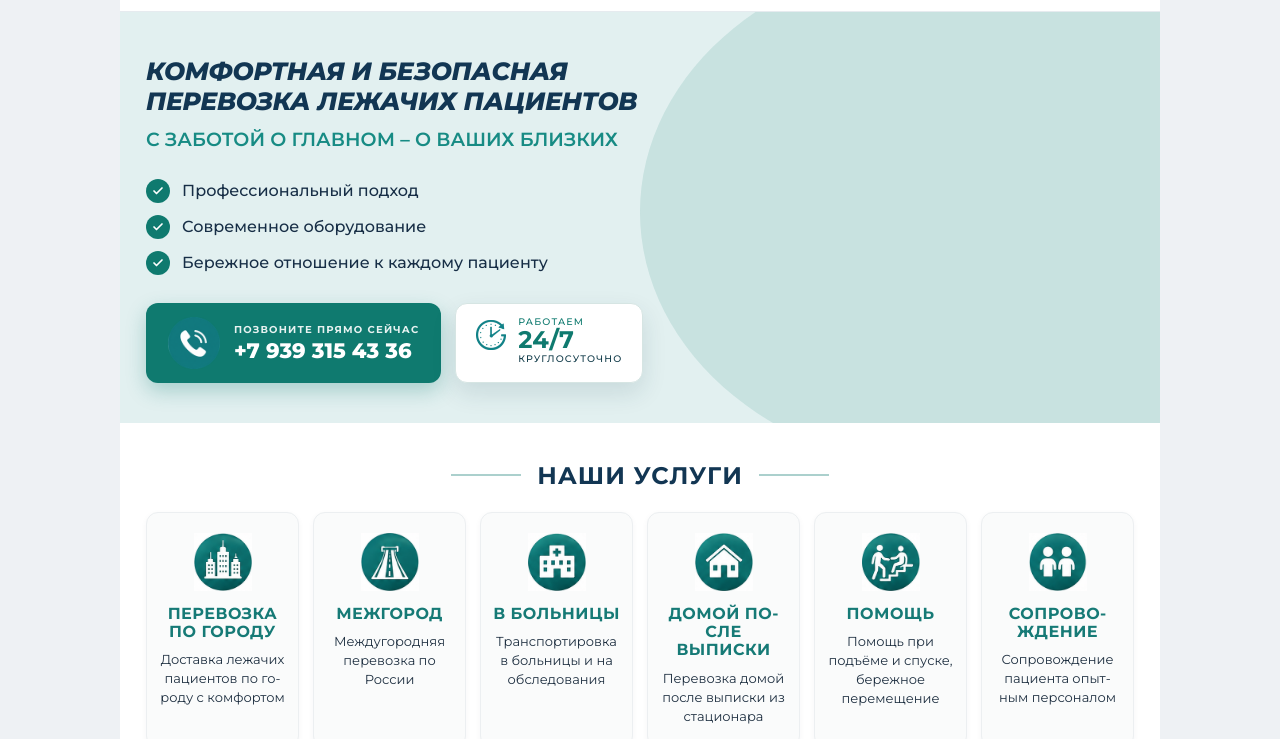
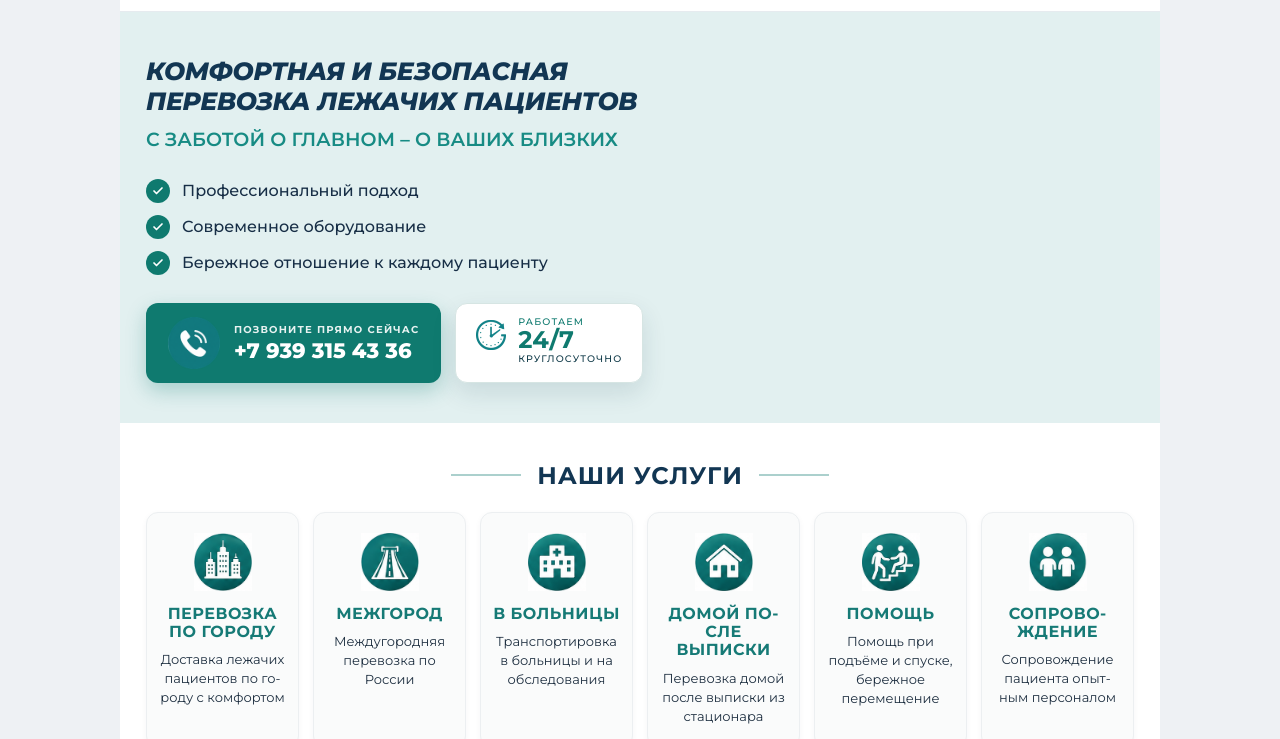
Before and after one commit to mihailburmasov/Ayrat_Services, a plain HTML site: page index.html in a window 1280 px wide. Shown: the part 69-808 px from the top of the page. Drawn offline with Linux system fonts and the light colour scheme.

Commit message:
Remove hero-arc decoration, background now fully uniform
It was a 12%-opacity teal circle meant to sit behind the (now-removed)
photo; without the photo it showed up as a visible color difference
on the right side of the hero section.

```diff
--- a/css/style.css
+++ b/css/style.css
@@ -175,14 +175,6 @@ ul { list-style: none; }
   background: var(--hero-gradient);
   padding: 0 26px;
   overflow: hidden;
-}
-.hero-arc {
-  position: absolute;
-  right: -120px; top: -60px;
-  width: 640px; height: 520px;
-  border-radius: 50% 0 0 50%;
-  background: var(--teal);
-  opacity: 0.12;
 }
 .hero-inner {
   position: relative;
--- a/index.html
+++ b/index.html
@@ -51,7 +51,6 @@
 
 <!-- ===== HERO ===== -->
 <section class="hero" id="top">
-  <div class="hero-arc" aria-hidden="true"></div>
   <div class="hero-inner">
     <div class="hero-text">
       <h1>КОМФОРТНАЯ И БЕЗОПАСНАЯ<br>ПЕРЕВОЗКА ЛЕЖАЧИХ ПАЦИЕНТОВ</h1>
```
